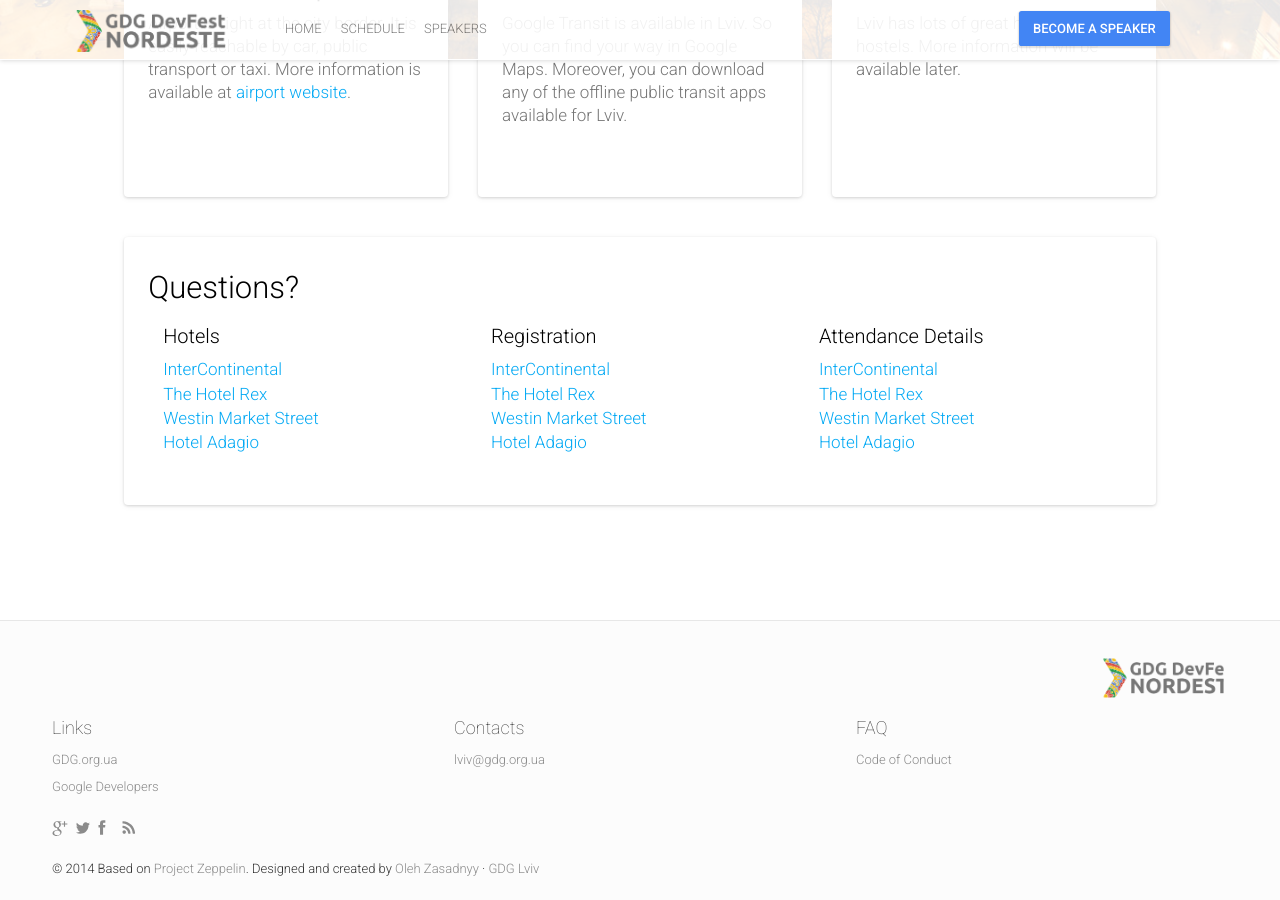
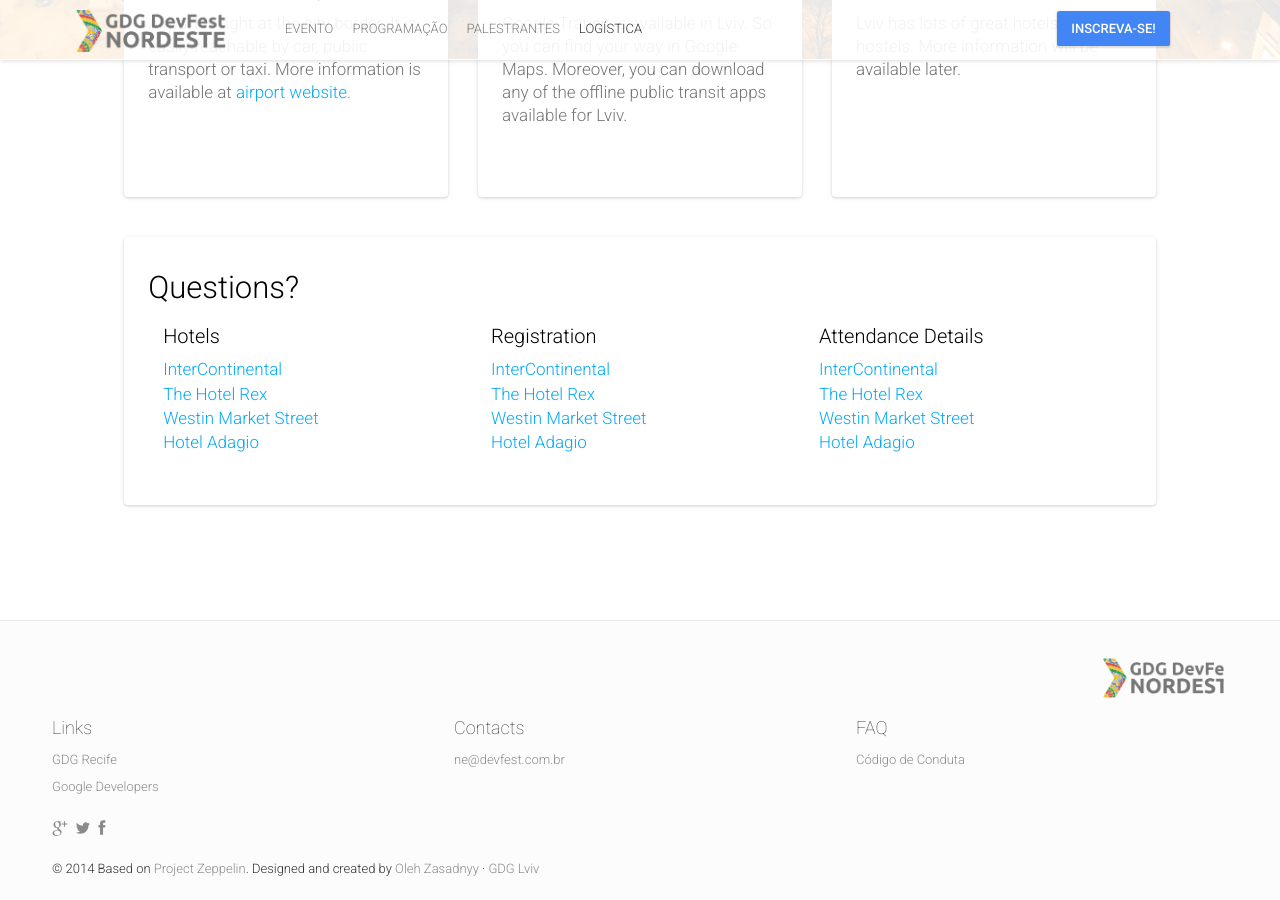
Before and after one commit to DevFestNordeste/2015, a Jekyll site: the page built from logistics.html, in a window 1280 px wide and 900 px high, scrolled down 1448 px. Built offline with Jekyll 4.4.1, drawn with Linux system fonts in a browser that asks for light colours; nearby versions of some CDN libraries; comment, search, counter and statistics services are not loaded; some of the changed text lies outside the part shown.

Commit message:
logistics

```diff
--- a/_config.yml
+++ b/_config.yml
@@ -41,17 +41,17 @@
 
 # Navigation
 navigationLinks:
- - {permalink: "/", text: "Home"}
+ - {permalink: "/", text: "Evento"}
 # - {permalink: "/blog/", text: "Blog"}
- - {permalink: "/schedule/", text: "Schedule"}
- - {permalink: "/speakers/", text: "Speakers"}
+ - {permalink: "/schedule/", text: "Programação"}
+ - {permalink: "/speakers/", text: "Palestrantes"}
 # - {permalink: "/team/", text: "Team"}
-# - {permalink: "/logistics/", text: "Logistics"}
+ - {permalink: "/logistics/", text: "Logística"}
 # - {permalink: "/hackathon/", text: "Hackathon"}
 bottomNavigationLinks:
- - {link: "https://bit.ly/dfua-c4p", text: "Become a speaker"}
+ - {link: "http://www.even.tc/gdg-devfest-nordeste-2015", text: "Inscreva-se!"}
 rightNavigationButtons:
- - {link: "https://bit.ly/dfua-c4p", text: "Become a speaker"}
+ - {link: "http://www.even.tc/gdg-devfest-nordeste-2015", text: "Inscreva-se!"}
 
 # Hero Block
 heroImage: "hero.jpg"
@@ -75,9 +75,9 @@
 statisticBlockImage: "statistic.jpg"
 statisticBlock:
  - {count: "500", specialCharacter: "+", info: "participantes", detail: "de todo Nordeste"}
- - {count: "20", specialCharacter: "+", info: "palestrantes", detail: "e especialistas de tecnologia"}
- - {count: "24", specialCharacter: "", info: "horas", detail: "de pura tecnologia Google"}
- - {count: "3", specialCharacter: "", info: "trilhas paralelas", detail: "e muitas novidades"}
+ - {count: "18", specialCharacter: "+", info: "palestrantes", detail: "e especialistas de tecnologia"}
+ - {count: "20", specialCharacter: "+", info: "horas", detail: "de pura tecnologia Google"}
+ - {count: "3", specialCharacter: "+", info: "trilhas paralelas", detail: "e muitas novidades"}
 
 # Latest News Block
 latestNewsTitle: "Últimas Notícias"
@@ -117,7 +117,7 @@
 tweetsFeedImage: "twitter-feed.jpg"
 tweetsFeedTitle: ""
 twitterHashTag: "devfestne"
-twitterFeed: "http://lviv.gdg.org.ua/tweetledee/favoritesjson.php?c=10&cache_interval=8000"
+twitterFeed: "http://lviv.gdg.org.ua/tweetledee/favoritesjson.php?c=10&user=devfestne&cache_interval=8000"
 
 # Partners Block
 organizersTitle: "Organizadores"
@@ -149,23 +149,23 @@
 # Footer
 socialLinks:
  - {link: "https://plus.google.com/b/102444623953913144164", icon: "google-plus"}
- - {link: "https://twitter.com/intent/user?screen_name=GDGLviv", icon: "twitter"}
- - {link: "https://facebook.com/GDGLviv", icon: "facebook"}
- - {permalink: "/feed.xml", icon: "rss"}
+ - {link: "https://twitter.com/intent/user?screen_name=devfestne", icon: "twitter"}
+ - {link: "https://facebook.com/devfestne", icon: "facebook"}
+# - {permalink: "/feed.xml", icon: "rss"}
 footerBlocks:
  -
   title: "Links"
   links:
-   - {link: "http://gdg.org.ua", text: "GDG.org.ua"}
+   - {link: "http://gdgrecife.com", text: "GDG Recife"}
    - {link: "https://developers.google.com", text: "Google Developers"}
  -
   title: "Contacts"
   links:
-   - {link: "mailto:lviv@gdg.org.ua", text: "lviv@gdg.org.ua"}
+   - {link: "mailto:ne@devfest.com.br", text: "ne@devfest.com.br"}
  -
   title: "FAQ"
   links:
-   - {permalink: "/cod/", text: "Code of Conduct"}
+   - {permalink: "http://pt-br.confcodeofconduct.com", text: "Código de Conduta"}
 
 # Blog
 blogTitle: "Latest news"
@@ -180,20 +180,20 @@
 aboutUs: "Google's services have become synonymous with simple things online. Number of technological innovations and IT industries in which Google is creating new products is enormous. It's hard to get to know all of them, but realistic. This is why people have started to gather in small local groups and share their experience. Later, the following groups have been called Google Developer Groups. GDGs can take many forms -- from just a few people getting together to watch some videos, to large gatherings with demos, tech talks, hackathons and conferences."
 
 # Logistics Find Way Block
-findWayTitle: "Find your way here"
-findWayDistance: "Distance"
-findWayDriving: "DRIVING"
-findWayWalking: "WALKING"
-findWayBicycling: "BICYCLING"
-findWayTransit: "TRANSIT"
-findWayFindFlight: "Find Flight"
-logisticsMapCenterCoordinates: "49.056728, 3.117289"
-logisticsMapMobileCenterCoordinates: "48.335365, 23.711648"
-logisticsMapAutoDirections: false
+findWayTitle: "Faça o caminho"
+findWayDistance: "Distância"
+findWayDriving: "Carro"
+findWayWalking: "A pé"
+findWayBicycling: "Bicicleta"
+findWayTransit: "Transporte Público"
+findWayFindFlight: "Procure um Voo"
+logisticsMapCenterCoordinates: "49.840696, 24.028754"
+logisticsMapMobileCenterCoordinates: "49.840696, 24.028754"
+logisticsMapAutoDirections: true
 
 # Logistics Direction Details Block
 directionDetailsImage: "direction-details.jpg"
-directionDetailsTitle: "Get around Lviv"
+directionDetailsTitle: "O mundo começa em Recife"
 directionDetailsCards:
  - {title: "From the Airport", information: 'Airport is right at the city border. It is easily reachable by car, public transport or taxi. More information is available at <a href="http://lwo.aero/en/transport">airport website</a>.'}
  - {title: "Public Transit", information: 'Google Transit is available in Lviv. So you can find your way in Google Maps. Moreover, you can download any of the offline public transit apps available for Lviv.'}
@@ -262,7 +262,7 @@
 viewOnMap: "View on Google Maps"
 hackathonPlaceCoordinates: "49.840999, 24.031144"
 hackathonMapCenterCoordinates: "49.840696, 24.028754"
-hackathonMapMobileCenterCoordinates: "49.841639, 24.031182"
+hackathonMapMobileCenterCoordinates: "49.840696, 24.028754"
 
 # Caravan Block
 caravanTitle: "Caravanas"
```
Also changed, not shown: 1 other file.
